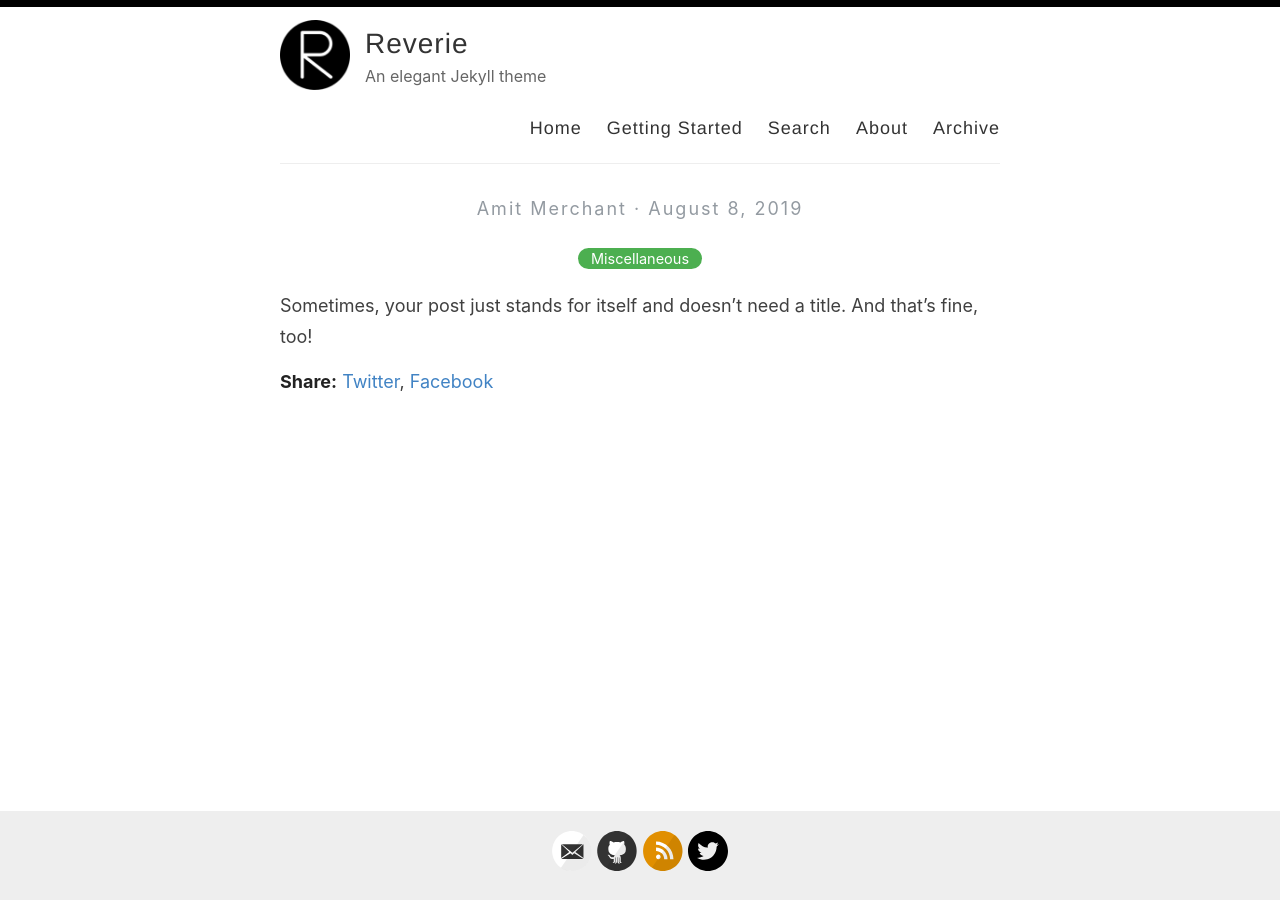
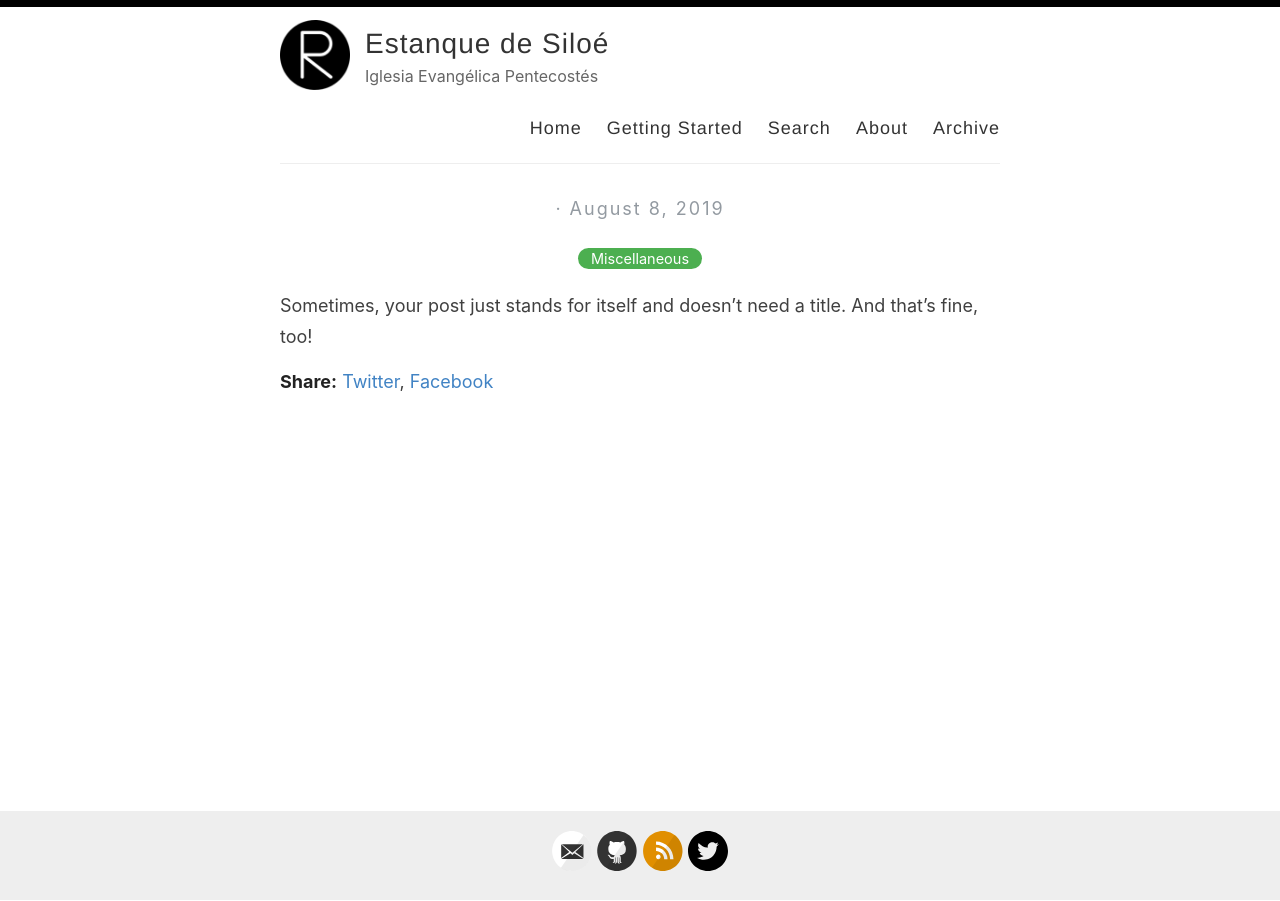
Before and after one commit to iglesiaEstanqueSiloe/iglesiaEstanqueSiloe.github.io, a Jekyll site: the page built from _posts/2019-08-08-no-title-posts.md, in a window 1280 px wide. Built offline with Jekyll 4.4.1, drawn with Linux system fonts in a browser that asks for light colours.

Commit message:
chore: basic _config.yml updating

```diff
--- a/_config.yml
+++ b/_config.yml
@@ -3,13 +3,13 @@
 #
 
 # Name of your site (displayed in the header)
-name: Reverie
+name: Estanque de Siloé
 
 # Name of the author
-author: Amit Merchant
+author:
 
 # Short bio or description (displayed in the header)
-description: An elegant Jekyll theme
+description: Iglesia Evangélica Pentecostés
 
 # URL of your avatar or profile pic (you could use your GitHub profile pic)
 avatar: /images/reverie.png
@@ -21,10 +21,10 @@ avatar: /images/reverie.png
 # Includes an icon in the footer for each username you enter
 footer-links:
   dribbble:
-  email: amit.d.merchant@gmail.com
+  email: tabicm.nhg@gmail.com
   facebook:
   flickr:
-  github: amitmerchant1990/reverie
+  github: iglesiaEstanqueSiloe
   instagram:
   linkedin:
   pinterest:
@@ -41,15 +41,15 @@ footer-links:
 disqus:
 
 # Enter your Google Analytics web tracking code (e.g. UA-2110908-2) to activate tracking
-google_analytics: UA-43339302-11
+google_analytics:
 
 # For newer "GA4" analytics, use the following instead of the "UA" entry above
 #google_analytics_ga4: G-GABC1DEFG
 
 # Your website URL (e.g. http://amitmerchant1990.github.io or http://www.amitmerchant.com)
 # Used for Sitemap.xml and your RSS feed
-url: http://www.amitmerchant.com/reverie
-enforce_ssl: https://www.amitmerchant.com/reverie
+url: https://iglesiaestanquesiloe.github.io/
+enforce_ssl: https://iglesiaestanquesiloe.github.io/
 
 # If you're hosting your site at a Project repository on GitHub pages
 # (http://yourusername.github.io/repository-name)
```
